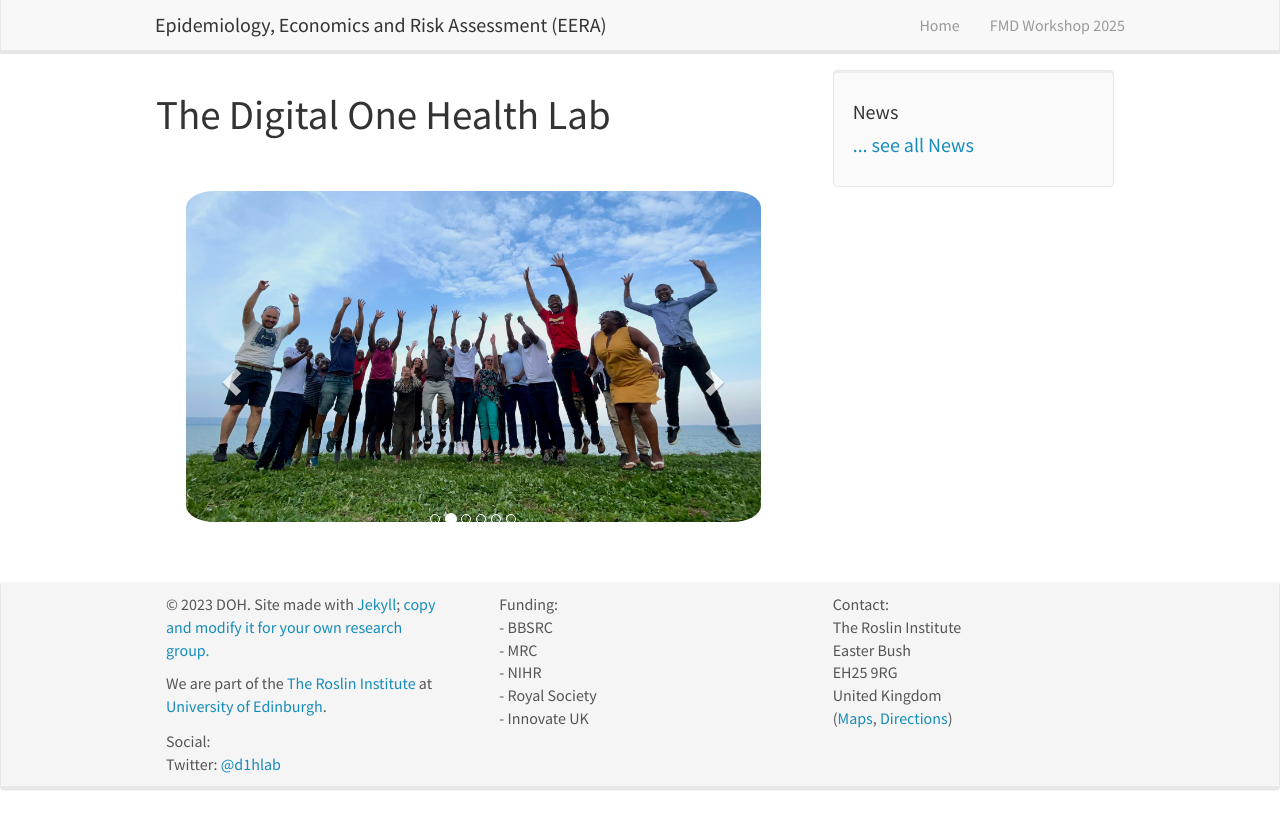
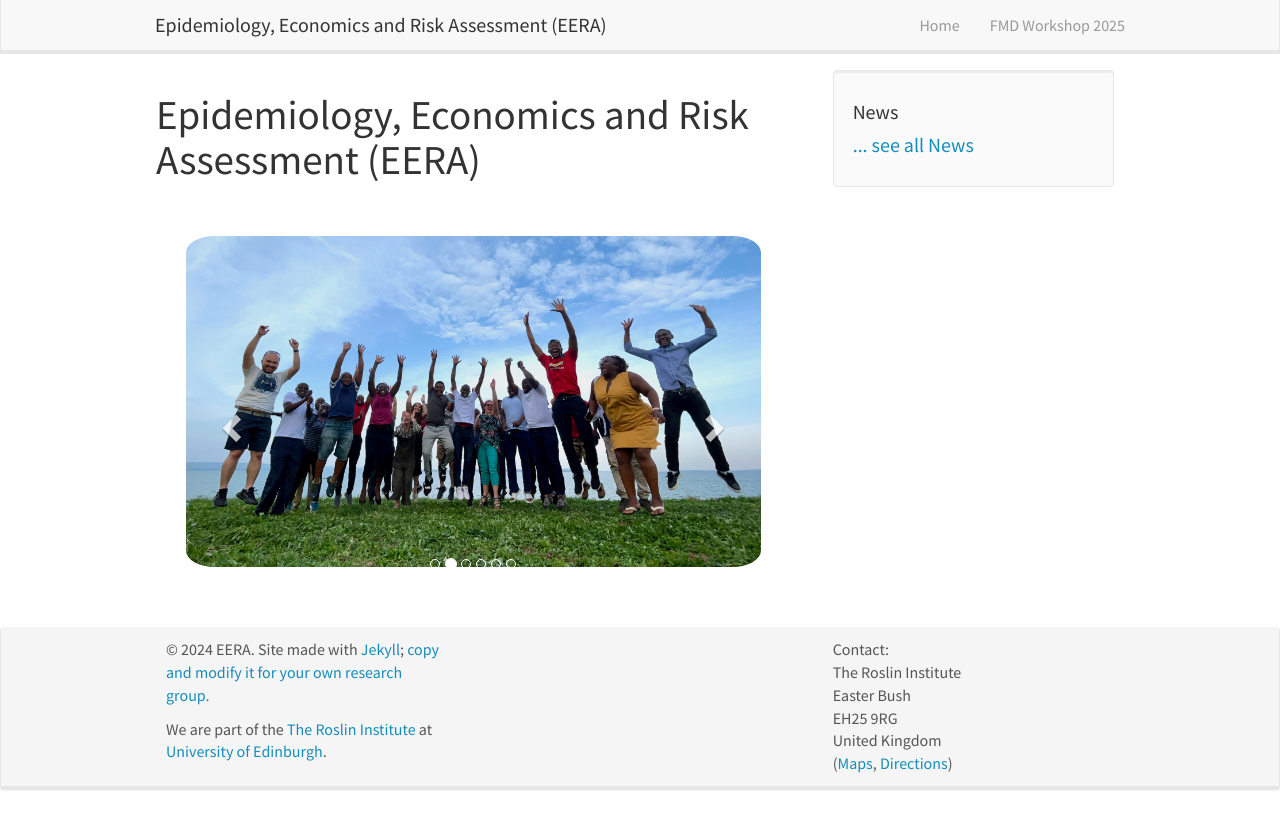
Before and after one commit to EERA-Edinburgh/eera-edinburgh.github.io, a Jekyll site: the page built from _pages/home.md, in a window 1280 px wide. Shown: the top 829 px of the page. Built offline with Jekyll 4.4.1, drawn with Linux system fonts in a browser that asks for light colours; nearby versions of some CDN libraries; comment, search, counter and statistics services are not loaded.

Commit message:
Update header

```diff
--- a/_includes/footer.html
+++ b/_includes/footer.html
@@ -4,7 +4,7 @@
 	  <div class="row">
 		<div class="col-sm-4">
 
-		  <p>&copy 2023 DOH. Site made with <a href="https://jekyllrb.com">Jekyll</a>;  <a href="{{ site.url }}{{ site.baseurl }}/aboutwebsite.html">copy and  modify it for your own research group.</a></p>
+		  <p>&copy 2024 EERA. Site made with <a href="https://jekyllrb.com">Jekyll</a>;  <a href="{{ site.url }}{{ site.baseurl }}/aboutwebsite.html">copy and  modify it for your own research group.</a></p>
               <p>We are part of the <a href="https://www.ed.ac.uk/roslin/">The Roslin Institute</a> at <a href="https://www.ed.ac.uk">University of Edinburgh</a>.</p>
 
 
@@ -13,12 +13,7 @@
 
 		</div>
 		<div class="col-sm-4">
-		  Funding:<br />
-      - BBSRC<br />
-		- MRC<br />
-			- NIHR<br />
-			- Royal Society<br />
-			- Innovate UK<br />
+
 
 
 		</div>
@@ -31,8 +26,7 @@
             (<a href="https://goo.gl/maps/NhoWcR4ZsDuLHfUQ6">Maps</a>, <a href="https://www.ed.ac.uk/roslin/about/contact-us/how-to-get-here">Directions</a>)
 		</div>
 		<div class="col-sm-4">
-			Social:<br />
-			Twitter: <a href="https://twitter.com/d1hlab">@d1hlab</a><br />
+
 		</div>
 	  </div>
 	</div>
--- a/_layouts/homelay.html
+++ b/_layouts/homelay.html
@@ -3,7 +3,7 @@
 ---
 
   <div id="homeid" class="col-sm-8">
-        <h1>The Digital One Health Lab</h1>
+        <h1>Epidemiology, Economics and Risk Assessment (EERA)</h1>
 
 	{{ content }}
   </div>
--- a/_pages/home.md
+++ b/_pages/home.md
@@ -1,5 +1,5 @@
 ---
-title: "DOH - Home"
+title: "EERA - Home"
 layout: homelay
 sitemap: false
 permalink: /
```
